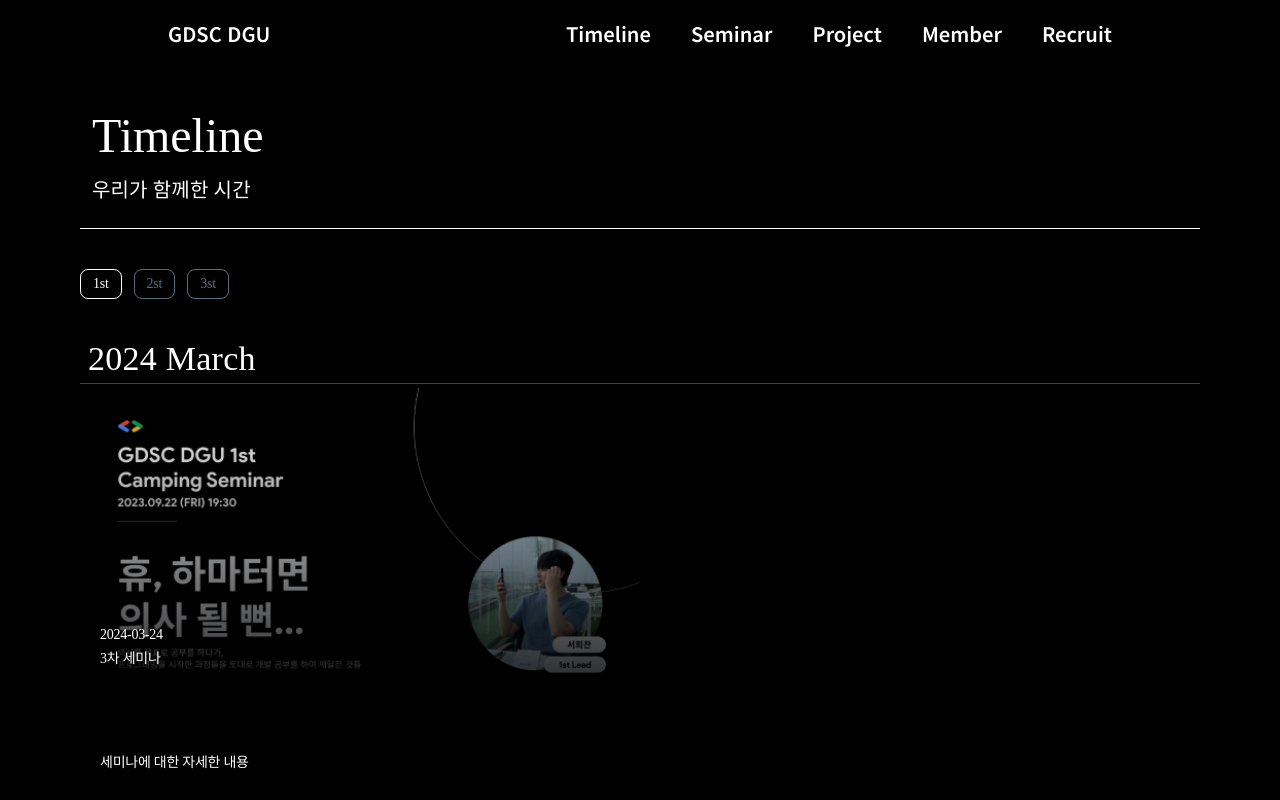
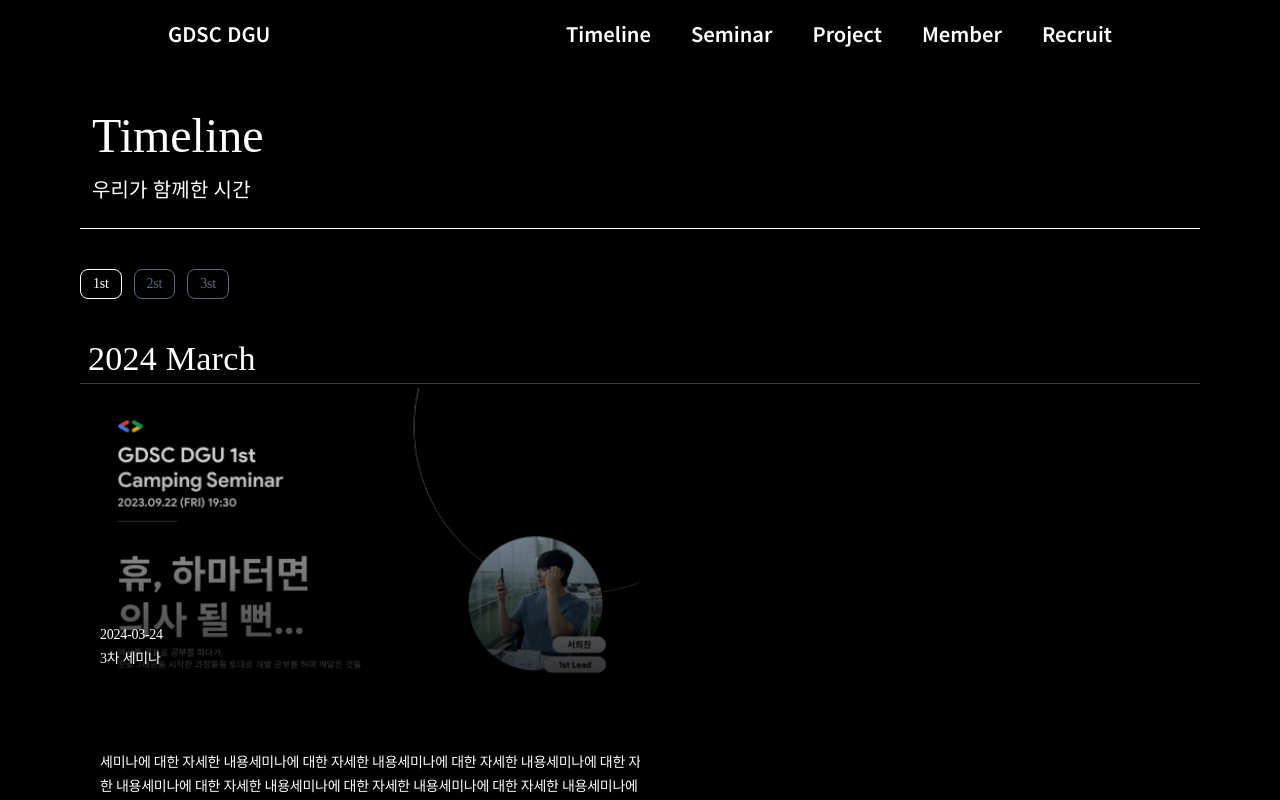
Before and after one commit to GDSC-DGU/gdsc-dgu, a Next.js app: page /timeline in a window 1280 px wide. Shown: the top 800 px of the page. Built offline with nearby package versions, Linux system fonts and the light colour scheme; a web font is replaced by a local one.

Commit message:
🔧 Chore: 테스트용 상수 텍스트수 늘림 #30

```diff
--- a/src/constants/timeline/timelineCardInfo.ts
+++ b/src/constants/timeline/timelineCardInfo.ts
@@ -8,21 +8,23 @@ const TIMELINE_CARDS_INFO: Record<string, TimelineCardProps[]> = {
       cardImageUrl: SampleImage.src,
       date: '2023-09-24',
       title: '1차 세미나',
-      detail: '세미나에 대한 자세한 내용'
+      detail: '세미나에 대한 자세한 내용세미나에 대한 자세한 내용세미나에 대한 자세한 내용세미나에 대한 자세한 내용세미나에 대한 자세한 내용세미나에 대한 자세한 내용세미나에 대한 자세한 내용세미나에 대한 자세한 내용세미나에 대한 자세한 내용세미나에 대한 자세한 내용세미나에 대한 자세한 내용세미나에 대한 자세한 내용'
     },
     {
       id: 2,
       cardImageUrl: SampleImage.src,
       date: '2023-09-24',
       title: '2차 세미나',
-      detail: '세미나에 대한 자세한 내용'
+      detail: '세미나에 대한 자세한 내용세미나에 대한 자세한 내용세미나에 대한 자세한 내용세미나에 대한 자세한 내용세미나에 대한 자세한 내용세미나에 대한 자세한 내용세미나에 대한 자세한 내용세미나에 대한 자세한 내용세미나에 대한 자세한 내용세미나에 대한 자세한 내용세미나에 대한 자세한 내용세미나에 대한 자세한 내용'
+
     },
     {
       id: 3,
       cardImageUrl: SampleImage.src,
       date: '2023-09-24',
       title: '3차 세미나',
-      detail: '세미나에 대한 자세한 내용'
+      detail: '세미나에 대한 자세한 내용세미나에 대한 자세한 내용세미나에 대한 자세한 내용세미나에 대한 자세한 내용세미나에 대한 자세한 내용세미나에 대한 자세한 내용세미나에 대한 자세한 내용세미나에 대한 자세한 내용세미나에 대한 자세한 내용세미나에 대한 자세한 내용세미나에 대한 자세한 내용세미나에 대한 자세한 내용'
+
     },
     {
       id: 4,
@@ -36,7 +38,8 @@ const TIMELINE_CARDS_INFO: Record<string, TimelineCardProps[]> = {
       cardImageUrl: SampleImage.src,
       date: '2023-10-24',
       title: '2차 세미나',
-      detail: '세미나에 대한 자세한 내용'
+      detail: '세미나에 대한 자세한 내용세미나에 대한 자세한 내용세미나에 대한 자세한 내용세미나에 대한 자세한 내용세미나에 대한 자세한 내용세미나에 대한 자세한 내용세미나에 대한 자세한 내용세미나에 대한 자세한 내용세미나에 대한 자세한 내용세미나에 대한 자세한 내용세미나에 대한 자세한 내용세미나에 대한 자세한 내용'
+
     },
     {
       id: 6,
@@ -50,28 +53,32 @@ const TIMELINE_CARDS_INFO: Record<string, TimelineCardProps[]> = {
       cardImageUrl: SampleImage.src,
       date: '2024-1-24',
       title: '2차 세미나',
-      detail: '세미나에 대한 자세한 내용'
+      detail: '세미나에 대한 자세한 내용세미나에 대한 자세한 내용세미나에 대한 자세한 내용세미나에 대한 자세한 내용세미나에 대한 자세한 내용세미나에 대한 자세한 내용세미나에 대한 자세한 내용세미나에 대한 자세한 내용세미나에 대한 자세한 내용세미나에 대한 자세한 내용세미나에 대한 자세한 내용세미나에 대한 자세한 내용'
+
     },
     {
       id: 8,
       cardImageUrl: SampleImage.src,
       date: '2024-01-24',
       title: '3차 세미나',
-      detail: '세미나에 대한 자세한 내용'
+      detail: '세미나에 대한 자세한 내용세미나에 대한 자세한 내용세미나에 대한 자세한 내용세미나에 대한 자세한 내용세미나에 대한 자세한 내용세미나에 대한 자세한 내용세미나에 대한 자세한 내용세미나에 대한 자세한 내용세미나에 대한 자세한 내용세미나에 대한 자세한 내용세미나에 대한 자세한 내용세미나에 대한 자세한 내용'
+
     },
     {
       id: 9,
       cardImageUrl: SampleImage.src,
       date: '2024-02-24',
       title: '2차 세미나',
-      detail: '세미나에 대한 자세한 내용'
+      detail: '세미나에 대한 자세한 내용세미나에 대한 자세한 내용세미나에 대한 자세한 내용세미나에 대한 자세한 내용세미나에 대한 자세한 내용세미나에 대한 자세한 내용세미나에 대한 자세한 내용세미나에 대한 자세한 내용세미나에 대한 자세한 내용세미나에 대한 자세한 내용세미나에 대한 자세한 내용세미나에 대한 자세한 내용'
+
     },
     {
       id: 10,
       cardImageUrl: SampleImage.src,
       date: '2024-03-24',
       title: '3차 세미나',
-      detail: '세미나에 대한 자세한 내용'
+      detail: '세미나에 대한 자세한 내용세미나에 대한 자세한 내용세미나에 대한 자세한 내용세미나에 대한 자세한 내용세미나에 대한 자세한 내용세미나에 대한 자세한 내용세미나에 대한 자세한 내용세미나에 대한 자세한 내용세미나에 대한 자세한 내용세미나에 대한 자세한 내용세미나에 대한 자세한 내용세미나에 대한 자세한 내용'
+
     },
     // 기타 1기 데이터...
   ],
@@ -81,28 +88,32 @@ const TIMELINE_CARDS_INFO: Record<string, TimelineCardProps[]> = {
       cardImageUrl: SampleImage.src,
       date: '2024-09-24',
       title: '1차 세미나',
-      detail: '세미나에 대한 자세한 내용'
+      detail: '세미나에 대한 자세한 내용세미나에 대한 자세한 내용세미나에 대한 자세한 내용세미나에 대한 자세한 내용세미나에 대한 자세한 내용세미나에 대한 자세한 내용세미나에 대한 자세한 내용세미나에 대한 자세한 내용세미나에 대한 자세한 내용세미나에 대한 자세한 내용세미나에 대한 자세한 내용세미나에 대한 자세한 내용'
+
     },
     {
       id: 2,
       cardImageUrl: SampleImage.src,
       date: '2024-09-24',
       title: '2차 세미나',
-      detail: '세미나에 대한 자세한 내용'
+      detail: '세미나에 대한 자세한 내용세미나에 대한 자세한 내용세미나에 대한 자세한 내용세미나에 대한 자세한 내용세미나에 대한 자세한 내용세미나에 대한 자세한 내용세미나에 대한 자세한 내용세미나에 대한 자세한 내용세미나에 대한 자세한 내용세미나에 대한 자세한 내용세미나에 대한 자세한 내용세미나에 대한 자세한 내용'
+
     },
     {
       id: 3,
       cardImageUrl: SampleImage.src,
       date: '2024-09-24',
       title: '3차 세미나',
-      detail: '세미나에 대한 자세한 내용'
+      detail: '세미나에 대한 자세한 내용세미나에 대한 자세한 내용세미나에 대한 자세한 내용세미나에 대한 자세한 내용세미나에 대한 자세한 내용세미나에 대한 자세한 내용세미나에 대한 자세한 내용세미나에 대한 자세한 내용세미나에 대한 자세한 내용세미나에 대한 자세한 내용세미나에 대한 자세한 내용세미나에 대한 자세한 내용'
+
     },
     {
       id: 4,
       cardImageUrl: SampleImage.src,
       date: '2024-10-24',
       title: '1차 세미나',
-      detail: '세미나에 대한 자세한 내용'
+      detail: '세미나에 대한 자세한 내용세미나에 대한 자세한 내용세미나에 대한 자세한 내용세미나에 대한 자세한 내용세미나에 대한 자세한 내용세미나에 대한 자세한 내용세미나에 대한 자세한 내용세미나에 대한 자세한 내용세미나에 대한 자세한 내용세미나에 대한 자세한 내용세미나에 대한 자세한 내용세미나에 대한 자세한 내용'
+
     },
     {
       id: 5,
@@ -116,7 +127,8 @@ const TIMELINE_CARDS_INFO: Record<string, TimelineCardProps[]> = {
       cardImageUrl: SampleImage.src,
       date: '2024-11-24',
       title: '3차 세미나',
-      detail: '세미나에 대한 자세한 내용'
+      detail: '세미나에 대한 자세한 내용세미나에 대한 자세한 내용세미나에 대한 자세한 내용세미나에 대한 자세한 내용세미나에 대한 자세한 내용세미나에 대한 자세한 내용세미나에 대한 자세한 내용세미나에 대한 자세한 내용세미나에 대한 자세한 내용세미나에 대한 자세한 내용세미나에 대한 자세한 내용세미나에 대한 자세한 내용'
+
     },
     {
       id: 7,
@@ -160,14 +172,16 @@ const TIMELINE_CARDS_INFO: Record<string, TimelineCardProps[]> = {
       cardImageUrl: SampleImage.src,
       date: '2025-09-24',
       title: '2차 세미나',
-      detail: '세미나에 대한 자세한 내용'
+      detail: '세미나에 대한 자세한 내용세미나에 대한 자세한 내용세미나에 대한 자세한 내용세미나에 대한 자세한 내용세미나에 대한 자세한 내용세미나에 대한 자세한 내용세미나에 대한 자세한 내용세미나에 대한 자세한 내용세미나에 대한 자세한 내용세미나에 대한 자세한 내용세미나에 대한 자세한 내용세미나에 대한 자세한 내용'
+
     },
     {
       id: 3,
       cardImageUrl: SampleImage.src,
       date: '2025-09-24',
       title: '3차 세미나',
-      detail: '세미나에 대한 자세한 내용'
+      detail: '세미나에 대한 자세한 내용세미나에 대한 자세한 내용세미나에 대한 자세한 내용세미나에 대한 자세한 내용세미나에 대한 자세한 내용세미나에 대한 자세한 내용세미나에 대한 자세한 내용세미나에 대한 자세한 내용세미나에 대한 자세한 내용세미나에 대한 자세한 내용세미나에 대한 자세한 내용세미나에 대한 자세한 내용'
+
     },
     {
       id: 4,
@@ -188,14 +202,16 @@ const TIMELINE_CARDS_INFO: Record<string, TimelineCardProps[]> = {
       cardImageUrl: SampleImage.src,
       date: '2025-11-24',
       title: '3차 세미나',
-      detail: '세미나에 대한 자세한 내용'
+      detail: '세미나에 대한 자세한 내용세미나에 대한 자세한 내용세미나에 대한 자세한 내용세미나에 대한 자세한 내용세미나에 대한 자세한 내용세미나에 대한 자세한 내용세미나에 대한 자세한 내용세미나에 대한 자세한 내용세미나에 대한 자세한 내용세미나에 대한 자세한 내용세미나에 대한 자세한 내용세미나에 대한 자세한 내용'
+
     },
     {
       id: 7,
       cardImageUrl: SampleImage.src,
       date: '2026-1-24',
       title: '2차 세미나',
-      detail: '세미나에 대한 자세한 내용'
+      detail: '세미나에 대한 자세한 내용세미나에 대한 자세한 내용세미나에 대한 자세한 내용세미나에 대한 자세한 내용세미나에 대한 자세한 내용세미나에 대한 자세한 내용세미나에 대한 자세한 내용세미나에 대한 자세한 내용세미나에 대한 자세한 내용세미나에 대한 자세한 내용세미나에 대한 자세한 내용세미나에 대한 자세한 내용'
+
     },
     {
       id: 8,
@@ -209,14 +225,16 @@ const TIMELINE_CARDS_INFO: Record<string, TimelineCardProps[]> = {
       cardImageUrl: SampleImage.src,
       date: '2026-02-24',
       title: '2차 세미나',
-      detail: '세미나에 대한 자세한 내용'
+      detail: '세미나에 대한 자세한 내용세미나에 대한 자세한 내용세미나에 대한 자세한 내용세미나에 대한 자세한 내용세미나에 대한 자세한 내용세미나에 대한 자세한 내용세미나에 대한 자세한 내용세미나에 대한 자세한 내용세미나에 대한 자세한 내용세미나에 대한 자세한 내용세미나에 대한 자세한 내용세미나에 대한 자세한 내용'
+
     },
     {
       id: 10,
       cardImageUrl: SampleImage.src,
       date: '2026-03-24',
       title: '3차 세미나',
-      detail: '세미나에 대한 자세한 내용'
+      detail: '세미나에 대한 자세한 내용세미나에 대한 자세한 내용세미나에 대한 자세한 내용세미나에 대한 자세한 내용세미나에 대한 자세한 내용세미나에 대한 자세한 내용세미나에 대한 자세한 내용세미나에 대한 자세한 내용세미나에 대한 자세한 내용세미나에 대한 자세한 내용세미나에 대한 자세한 내용세미나에 대한 자세한 내용'
+
     },
     // 3기 데이터...
   ]
```
